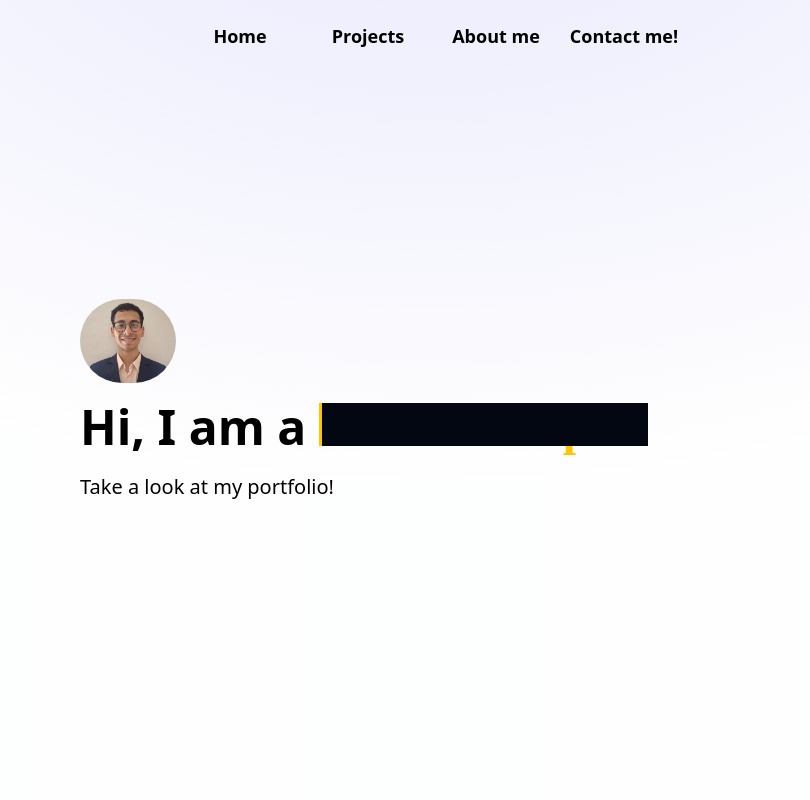
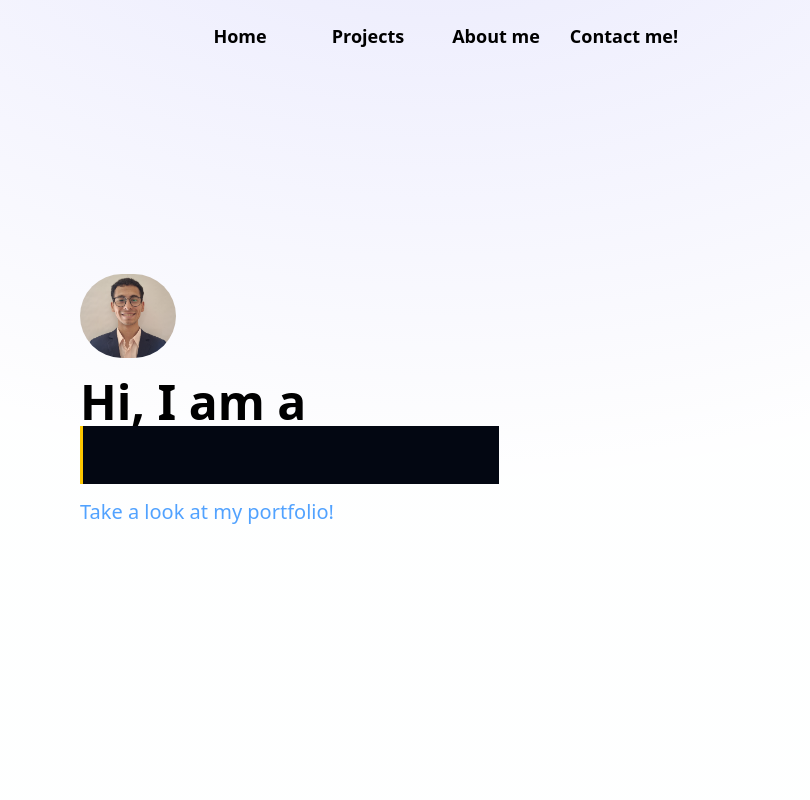
Before and after one commit to agusOlivieri/Portfolio, a Vue app: page / in a window 1280 px wide. Shown: the top 800 px of the page, without its empty margins (208-1018 px from the left). Built offline with nearby package versions, Linux system fonts and the light colour scheme; a web font is replaced by a local one.

Commit message:
changed title in welcome section

```diff
--- a/src/assets/main.css
+++ b/src/assets/main.css
@@ -26,7 +26,7 @@ html {
     width: calc(100% + 8px);
     background: var(--color-gray-950);
     /* background: white; */
-    height: 82%;
+    height: 120%;
     /* border-left: 3px solid var(--color-slate-950); */
     border-left: 3px solid var(--color-yellow-400);
     right: -8px;
@@ -34,7 +34,7 @@ html {
 }
 
 @keyframes appearing-letters {
-    0%, 100% { content: 'Web Developer.' }
+    0%, 100% { content: 'Software Developer.' }
 }
 
 @keyframes cursor {
--- a/src/components/Welcome.vue
+++ b/src/components/Welcome.vue
@@ -5,7 +5,7 @@
 <template>
     <img src="../assets/images/owner.jpg" class="rounded-full w-24 h-21" />
     <div class="">
-        <h1 class="text-5xl font-bold mb-5">Hi, I am a <span class="dev-animation text-yellow-400"></span></h1>
-        <h2 class="text-xl">Take a look at my <span class="secundary-color">portfolio!</span></h2>
+        <h1 class="text-5xl font-bold mb-6 flex flex-col">Hi, I am a <span class="dev-animation text-yellow-400"></span></h1>
+        <h2 class="text-xl text-blue-400">Take a look at my portfolio!</h2>
     </div>
 </template>
```
